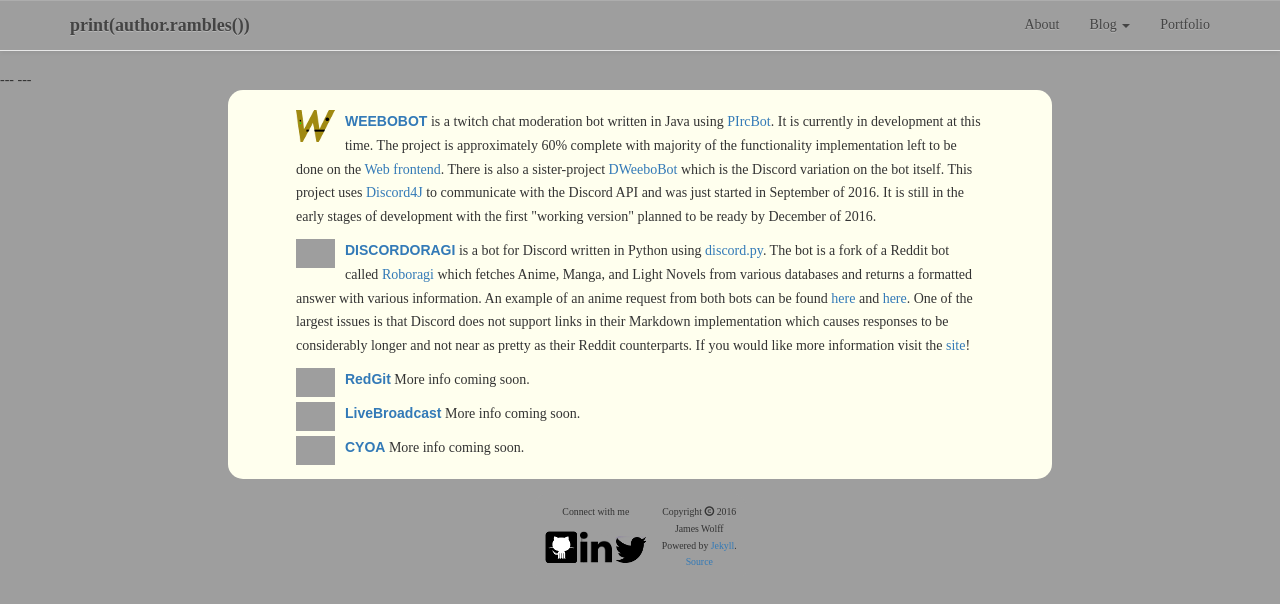
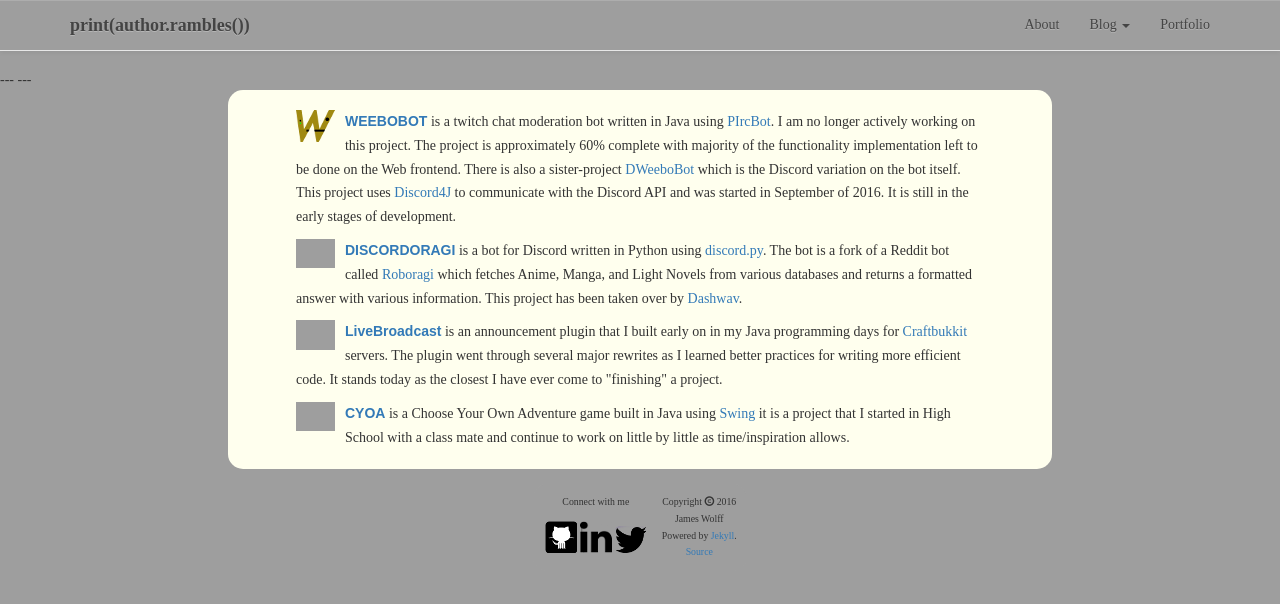
Before and after one commit to jwolff52/wolffblog, a Jekyll site: the page built from portfolio/index.html, in a window 1280 px wide. Shown: the top 604 px of the page. Built offline with Jekyll 4.4.1, drawn with Linux system fonts in a browser that asks for light colours.

```diff
--- a/_config.yml
+++ b/_config.yml
@@ -25,7 +25,6 @@ markdown:       kramdown
 highlighter:    rouge
 
 permalink:      /:year/:month/:day/:title
-paginate_path:  /page:num
 timezone:       America/Chicago
 
 emoji_dir: /media/emoji
--- a/_includes/nav.html
+++ b/_includes/nav.html
@@ -13,11 +13,11 @@
 		</div>
 		<div id="navbar" class="navbar-collapse collapse">
 			<ul class="nav navbar-nav navbar-right">
-				<li><a href="{{ site.url }}/about">About</a></li>
+				<li><a href="{{ site.url }}">About</a></li>
 				<li class="dropdown">
 					<a class="dropdown-toggle" href="#" data-toggle="dropdown" role="button" aria-haspopup="true" aria-expanded="true">Blog <span class="caret"></span></a>
 					<ul class="dropdown-menu">
-						<li><a href="{{ site.url }}/">Posts </a></li>
+						<li><a href="{{ site.url }}/blog">Posts </a></li>
 						<li><a href="{{ site.url }}/tags">Tags</a></li>
 						<!--<li><a href="{{ site.url }}/categories">Categories</a></li>-->
 					</ul>
--- a/portfolio/index.html
+++ b/portfolio/index.html
@@ -6,31 +6,25 @@ title: My Portfolio
 	<div class="project">
 		<p class="description">
 			<a href="http://weebo.jameswolff.me"><img src="{{ site.url }}/media/projects/weebobot.png" alt="Weebobot Project Picture"><strong class="project-title">WEEBOBOT</strong></a>
-			is a twitch chat moderation bot written in Java using <a href="http://www.jibble.org/pircbot.php">PIrcBot</a>. It is currently in development at this time. The project is approximately 60% complete with majority of the functionality implementation left to be done on the <a href="http://weebo.jameswolff.me">Web frontend</a>. There is also a sister-project <a href="http://github.com/WeeboBot/DWeeboBot">DWeeboBot</a> which is the Discord variation on the bot itself. This project uses <a href="http://github.com/austinv11/Discord4J">Discord4J</a> to communicate with the Discord API and was just started in September of 2016. It is still in the early stages of development with the first "working version" planned to be ready by December of 2016.
+			is a twitch chat moderation bot written in Java using <a href="http://www.jibble.org/pircbot.php">PIrcBot</a>. I am no longer actively working on this project. The project is approximately 60% complete with majority of the functionality implementation left to be done on the Web frontend. There is also a sister-project <a href="http://github.com/WeeboBot/DWeeboBot">DWeeboBot</a> which is the Discord variation on the bot itself. This project uses <a href="http://github.com/austinv11/Discord4J">Discord4J</a> to communicate with the Discord API and was started in September of 2016. It is still in the early stages of development.
 		</p>
 	</div>
 	<div class="project">
 		<p class="description">
 			<a href="http://github.com/jwolff52/discordoragi"><img src="{{ site.url }}/media/no_image.gif" alt="Discordoragi project image"><strong class="project-title">DISCORDORAGI</strong></a>
-			is a bot for Discord written in Python using <a href="http://github.com/Rapptz/discord.py">discord.py</a>. The bot is a fork of a Reddit bot called <a href="http://github.com/Nihilate/Roboragi">Roboragi</a> which fetches Anime, Manga, and Light Novels from various databases and returns a formatted answer with various information. An example of an anime request from both bots can be found <a href="http://puu.sh/qBKij/d1eaa3b31c.png">here</a> and <a href="http://puu.sh/qBKza/2d47d49bfb.png">here</a>. One of the largest issues is that Discord does not support links in their Markdown implementation which causes responses to be considerably longer and not near as pretty as their Reddit counterparts. If you would like more information visit the <a href="http://jwolff52.github.io/Discordoragi/">site</a>!
-		</p>
-	</div>
-	<div class="project">
-		<p class="description">
-			<a href="http://github.com/jwolff52/redgit"><img src="{{ site.url }}/media/no_image.gif" alt="RedGit project image"><strong class="project-title">RedGit</strong></a>
-			More info coming soon.
+			is a bot for Discord written in Python using <a href="http://github.com/Rapptz/discord.py">discord.py</a>. The bot is a fork of a Reddit bot called <a href="http://github.com/Nihilate/Roboragi">Roboragi</a> which fetches Anime, Manga, and Light Novels from various databases and returns a formatted answer with various information. This project has been taken over by <a href="https://github.com/dashwav/Discordoragi">Dashwav</a>.
 		</p>
 	</div>
 	<div class="project">
 		<p class="description">
 			<a href="http://github.com/jwolff52/livebroadcast"><img src="{{ site.url }}/media/no_image.gif" alt="LiveBroadcast project image"><strong class="project-title">LiveBroadcast</strong></a>
-			More info coming soon.
+			is an announcement plugin that I built early on in my Java programming days for <a href="https://bukkit.org">Craftbukkit</a> servers. The plugin went through several major rewrites as I learned better practices for writing more efficient code. It stands today as the closest I have ever come to "finishing" a project.
 		</p>
 	</div>
 	<div class="project">
 		<p class="description">
 			<a href="http://github.com/jwolff52/text-adventure-game"><img src="{{ site.url }}/media/no_image.gif" alt="CYOA project image"><strong class="project-title">CYOA</strong></a>
-			More info coming soon.
+			is a Choose Your Own Adventure game built in Java using <a href="https://en.wikipedia.org/wiki/Swing_(Java)">Swing</a> it is a project that I started in High School with a class mate and continue to work on little by little as time/inspiration allows.
 		</p>
 	</div>
 </div>
```
Also changed, not shown: _posts/2016-10-04-intro-to-java-1.md (+1 -1 lines), _posts/2016-10-12-intro-to-java-2.md (+3 -3 lines).
